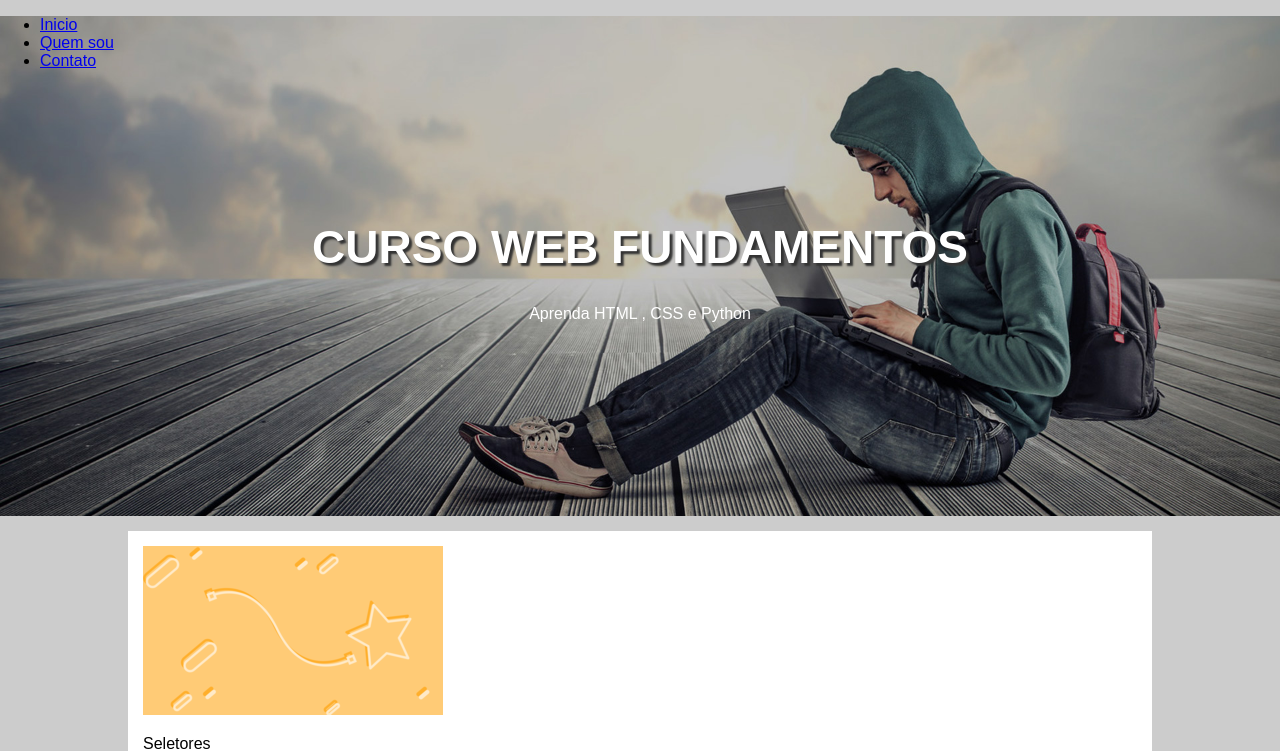
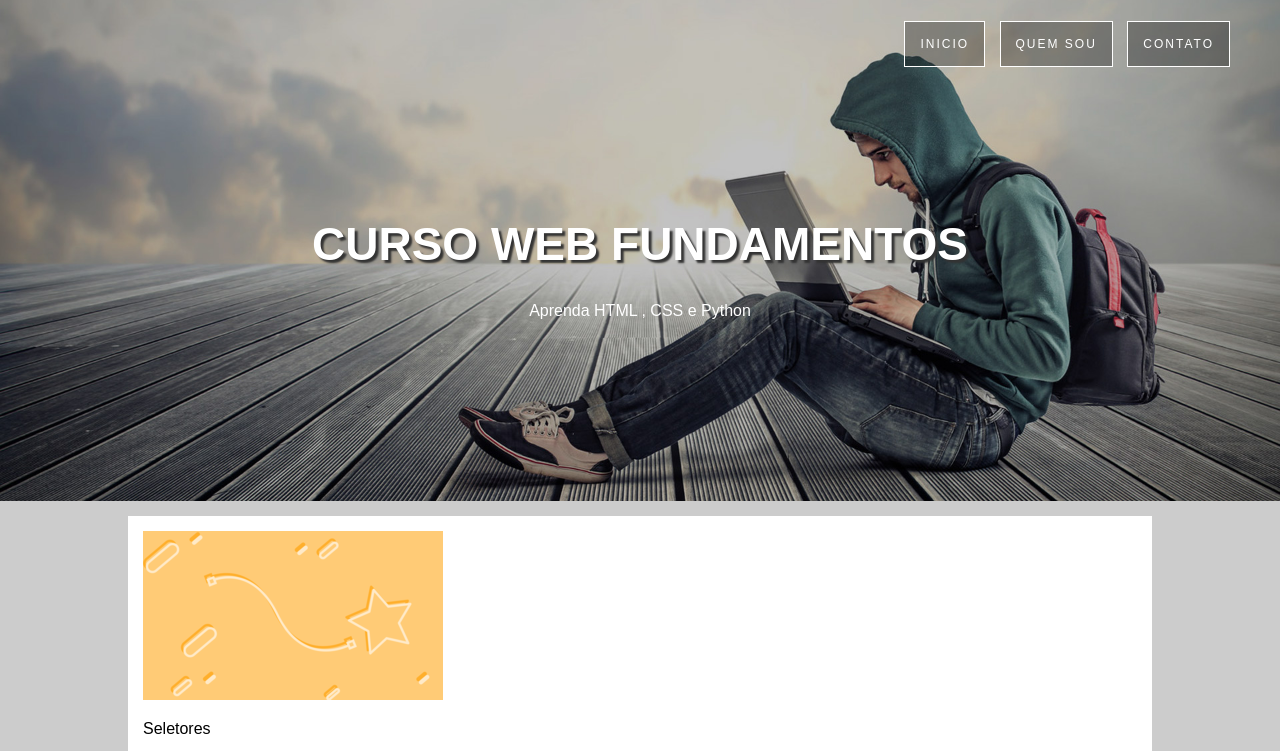
Before and after one commit to BRaguiarpereira/AulasHtml5, a website: page public_html/newindex.html in a window 1280 px wide. Shown: the top 751 px of the page. Drawn offline with Linux system fonts and the light colour scheme.

Commit message:
Implementando display-inline e menu horizontal css

```diff
--- a/public_html/css/defalt.css
+++ b/public_html/css/defalt.css
@@ -17,6 +17,7 @@ body{
     background-image: url(../imagens/bg-3.jpg);
     background-position: right center;
     background-size: cover;
+    border-top: 1px solid transparent;
 }
 .hero-content{
     text-align: center;
@@ -30,6 +31,30 @@ body{
     text-shadow: 3px 3px 2px #333;
 
 }
+.hero nav li{
+    display: inline-block;
+    list-style: none;
+    margin-left: 10px;
+    border: 1px solid white;
+}
+.hero nav ul{
+    text-align: right;
+    margin: 20px 50px 0 0 ;
+}
+.hero nav a {
+    padding: 15px;
+    background: rgba(0,0,0,0.3);
+    display: block;
+    color: #fff;
+    text-decoration: none;
+    text-transform: uppercase;
+    font-size: 12px;
+    letter-spacing: 2px;
+}
+.hero nav a:hover{
+    background: rgba(0,0,0,0.5);
+}
+
 main{
     width:  80%;
     margin:  auto;
```
